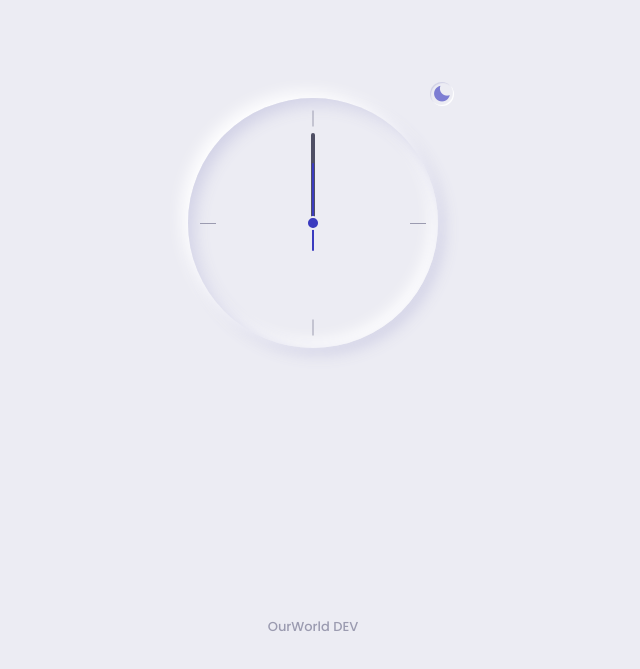
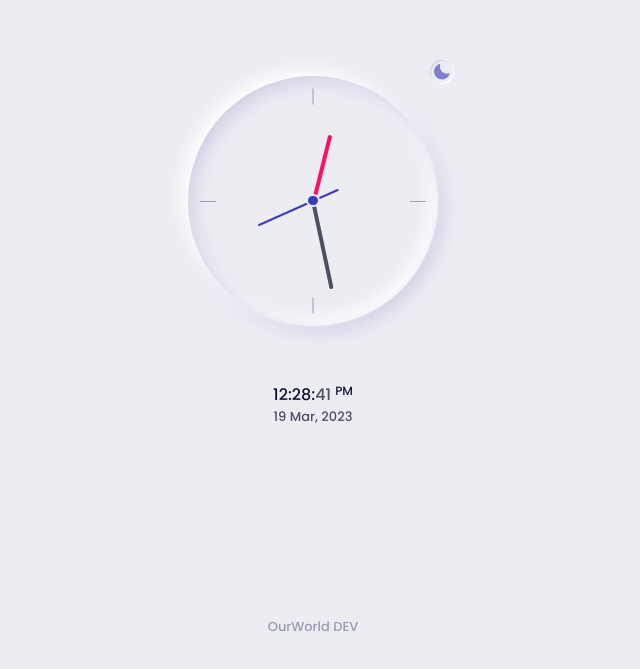
Before and after one commit to OurWorldDevOps/Analog_Clock, a plain HTML site: page index.html in a window 1280 px wide. Shown: the part 115-784 px from the top of the page, without its empty margins (327-967 px from the left). Drawn offline with nearby package versions, Linux system fonts and the light colour scheme.

Commit message:
Update index.html

```diff
--- a/index.html
+++ b/index.html
@@ -62,6 +62,6 @@
 		</section>
 
 		<!-- Main JS -->
-		<script src="script.js" async defer></script>
+		<script src="https://github.com/OurWorldDevOps/Analog_Clock/blob/2b927a9a1f565e108faa806ab44182a7afd71174/Assets/js/script.js" async defer></script>
 	</body>
 </html>
```
